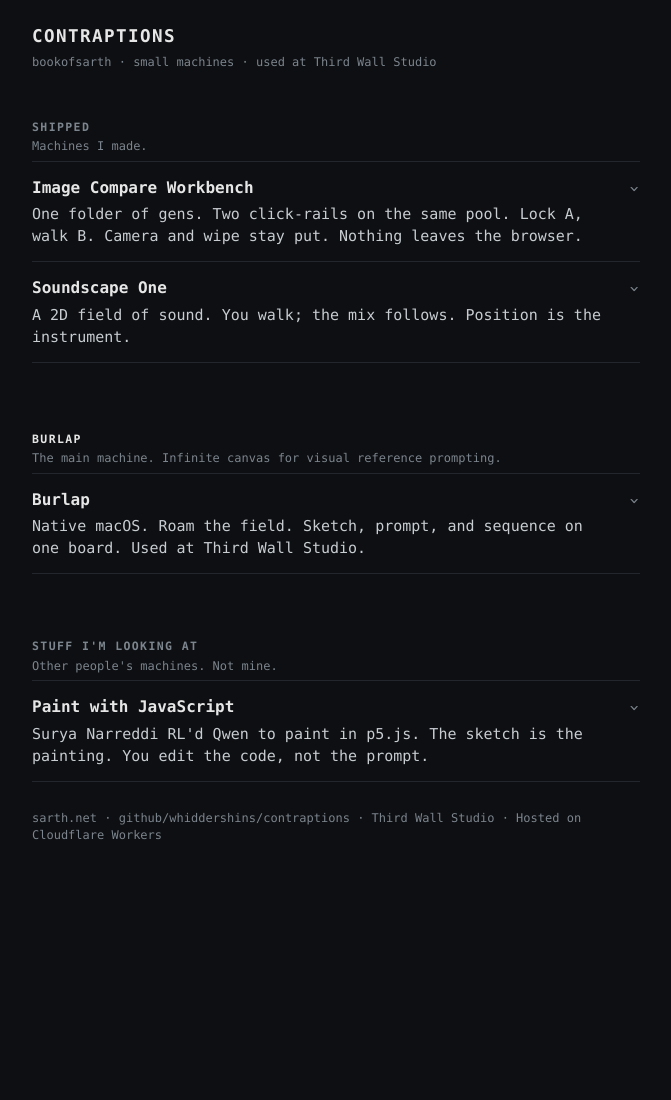
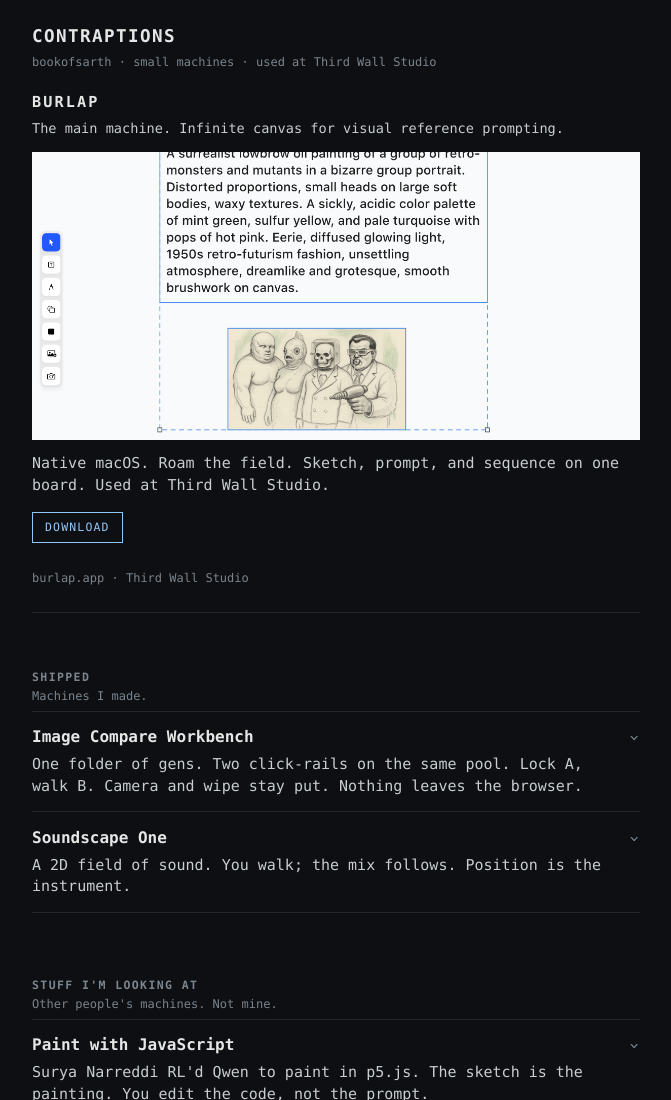
Before and after one commit to whiddershins/contraptions, a website: page public/index.html in a window 1280 px wide. Shown: the top 1100 px of the page, without its empty margins (304-975 px from the left). Before the commit the page ends 885 px from the top, so only its background shows below. Drawn offline with Linux system fonts and the light colour scheme.

Commit message:
Lead the shelf with Burlap: open shot, download, first.

```diff
--- a/public/index.html
+++ b/public/index.html
@@ -92,10 +92,16 @@
   .shot { display: block; margin: 0 0 .85rem; }
   .shot img, .shot video { display: block; width: 100%; height: auto; max-height: 12rem; object-fit: cover; background: #111; }
   .meta { margin: 0 0 .85rem; }
-  .burlap { margin-top: 2.25rem; padding-top: .25rem; }
+  .burlap { margin: 0 0 1.75rem; padding: 0 0 1.5rem; border-bottom: 1px solid #23272d; }
   .looking { margin-top: auto; padding-top: 4rem; }
   .looking h2 { margin-top: 0; }
-  .burlap h2 { color: #e6e6e6; }
+  .burlap h2 { color: #e6e6e6; font-size: .95rem; letter-spacing: .14em; margin: 0 0 .35rem; }
+  .burlap .lede { color: #c8cdd2; font-size: .85rem; margin: 0 0 .85rem; }
+  .burlap .blurb { margin: 0 0 .85rem; }
+  .burlap .shot img { max-height: 18rem; }
+  .burlap .get { display: inline-block; margin: 0 .75rem .75rem 0; padding: .4rem .75rem; border: 1px solid #8fc7ff; color: #8fc7ff; font-size: .72rem; letter-spacing: .1em; text-transform: uppercase; }
+  .burlap .get:hover { background: #8fc7ff; color: #0d0f12; }
+  .burlap .meta { margin: 0; }
   footer { margin-top: 1.75rem; }
 </style>
 </head>
@@ -103,6 +109,15 @@
 <main>
   <h1>Contraptions</h1>
   <p class="sub">bookofsarth · small machines · used at <a href="https://thirdwallstudio.com">Third Wall Studio</a></p>
+
+  <section class="burlap">
+    <h2>Burlap</h2>
+    <p class="lede">The main machine. Infinite canvas for visual reference prompting.</p>
+    <a class="shot" href="https://burlap.app/download"><img src="/shots/burlap.png" alt="Burlap, infinite canvas for visual reference prompting"></a>
+    <p class="blurb">Native macOS. Roam the field. Sketch, prompt, and sequence on one board. Used at Third Wall Studio.</p>
+    <p><a class="get" href="https://burlap.app/download">Download</a></p>
+    <p class="meta"><a href="https://burlap.app">burlap.app</a> · <a href="https://thirdwallstudio.com">Third Wall Studio</a></p>
+  </section>
 
   <h2>Shipped</h2>
   <p class="lede">Machines I made.</p>
@@ -125,19 +140,6 @@
     </details>
   </section>
 
-
-  <section class="burlap">
-    <h2>Burlap</h2>
-    <p class="lede">The main machine. Infinite canvas for visual reference prompting.</p>
-    <details>
-      <summary>
-        <b><a href="https://burlap.app/download">Burlap</a></b>
-        <p class="blurb">Native macOS. Roam the field. Sketch, prompt, and sequence on one board. Used at Third Wall Studio.</p>
-      </summary>
-      <a class="shot" href="https://burlap.app/download"><img src="/shots/burlap.png" alt="" loading="lazy"></a>
-      <p class="meta"><a href="https://burlap.app/download">Download</a> · <a href="https://burlap.app">burlap.app</a> · <a href="https://thirdwallstudio.com">Third Wall Studio</a></p>
-    </details>
-  </section>
 
   <section class="looking">
     <h2>Stuff I'm looking at</h2>
```
